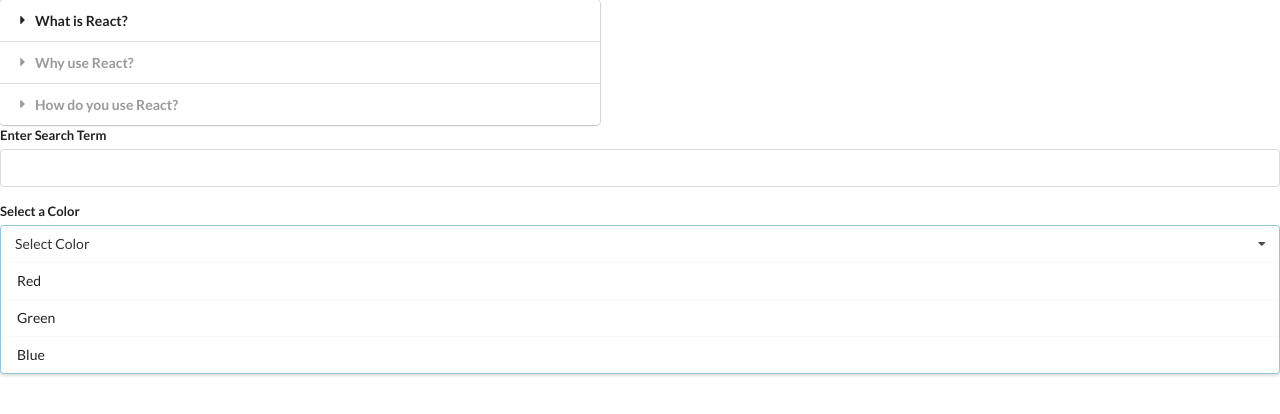
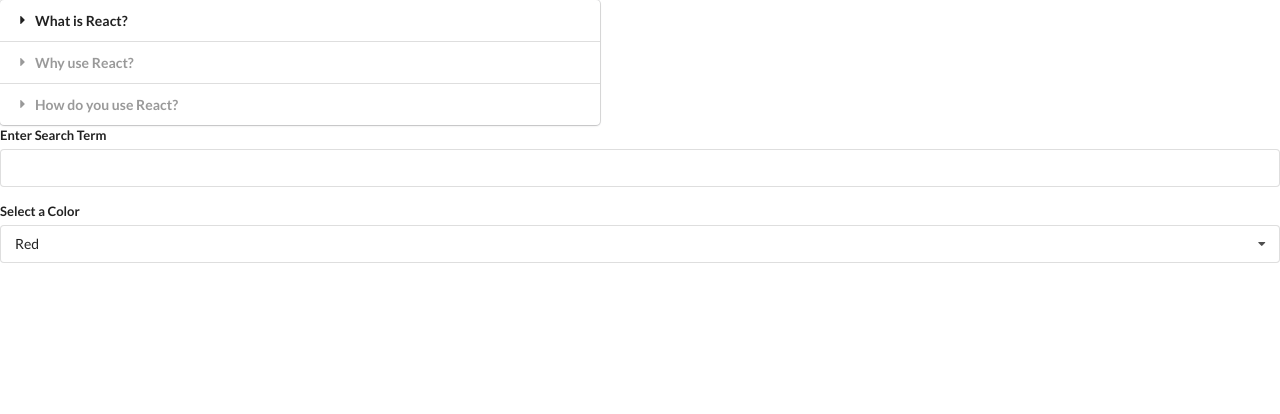
Before and after one commit to slroberts/accordion-widgets, a React (Create React App) app: page / in a window 1280 px wide. Shown: the top 414 px of the page. Built offline with nearby package versions, Linux system fonts and the light colour scheme.

Commit message:
added event handlers for dropdown actions

```diff
--- a/src/components/App.js
+++ b/src/components/App.js
@@ -1,4 +1,4 @@
-import React from 'react';
+import React, { useState } from 'react';
 import Accordion from './Accordion';
 import Dropdown from './Dropdown';
 import Search from './Search';
@@ -34,11 +34,17 @@
 ];
 
 const App = () => {
+  const [selected, setSelected] = useState(options[0]);
+
   return (
     <div>
       <Accordion items={items} />
       <Search />
-      <Dropdown options={options} />
+      <Dropdown
+        selected={selected}
+        onSelectedChange={setSelected}
+        options={options}
+      />
     </div>
   );
 };
--- a/src/components/Dropdown.js
+++ b/src/components/Dropdown.js
@@ -1,9 +1,19 @@
-import React from 'react';
+import React, { useState } from 'react';
 
-const Dropdown = ({ options }) => {
+const Dropdown = ({ options, selected, onSelectedChange }) => {
+  const [open, setOpen] = useState(false);
+
   const renderedOptions = options.map((option) => {
+    if (option.value === selected.value) {
+      return null;
+    }
+
     return (
-      <div key={option.value} className="item">
+      <div
+        key={option.value}
+        className="item"
+        onClick={() => onSelectedChange(option)}
+      >
         {option.label}
       </div>
     );
@@ -12,10 +22,15 @@
     <div className="ui form">
       <div className="field">
         <label className="label">Select a Color</label>
-        <div className="ui selection dropdown visible active">
+        <div
+          onClick={() => setOpen(!open)}
+          className={`ui selection dropdown ${open ? 'visible active' : ''}`}
+        >
           <i className="dropdown icon"></i>
-          <div className="text">Select Color</div>
-          <div className="menu visible transition">{renderedOptions}</div>
+          <div className="text">{selected.label}</div>
+          <div className={`menu ${open ? 'visible transition' : ''}`}>
+            {renderedOptions}
+          </div>
         </div>
       </div>
     </div>
```
